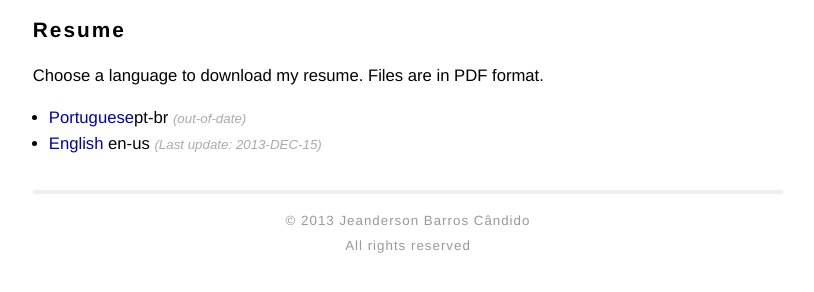
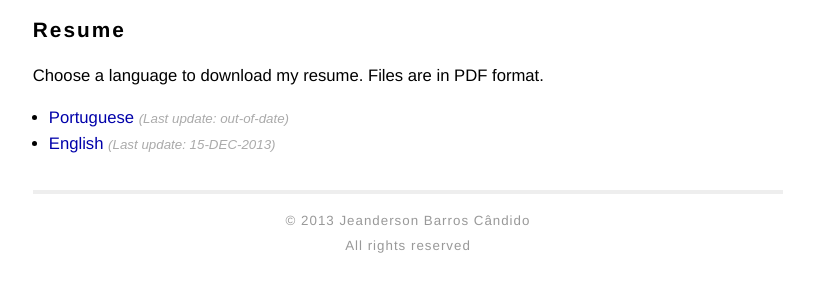
Before and after one commit to jeandersonbc/jeandersonbc.github.io, a Jekyll site: the page built from resume.html, in a window 1280 px wide. Shown: the part 133-425 px from the top of the page, without its empty margins (232-1046 px from the left). Built offline with Jekyll 4.4.1, drawn with Linux system fonts in a browser that asks for light colours; Markdown is read by kramdown in place of the engine named in the settings.

Commit message:
Update resume.html

```diff
--- a/resume.html
+++ b/resume.html
@@ -9,11 +9,11 @@
 <h1>Resume</h1>
 <p>Choose a language to download my resume. Files are in PDF format.</p>
 <ul>
-  <li><a target="_blank" href="/docs/CANDIDO_JEANDERSON-Resume_(pt-br).pdf">Portuguese</a>pt-br
-    <div class="description">(out-of-date)</div>
+  <li><a target="_blank" href="/docs/CANDIDO_JEANDERSON-Resume_(pt-br).pdf">Portuguese</a>
+    <div class="description"> (Last update: out-of-date)</div>
   </li>
-  <li><a target="_blank" href="/docs/CANDIDO_JEANDERSON-Resume_(en_us).pdf">English</a> en-us
-    <div class="description">(Last update: 2013-DEC-15)</div>
+  <li><a target="_blank" href="/docs/CANDIDO_JEANDERSON-Resume_(en_us).pdf">English</a>
+    <div class="description"> (Last update: 15-DEC-2013)</div>
   </li>
 </ul>
 </div>
```
